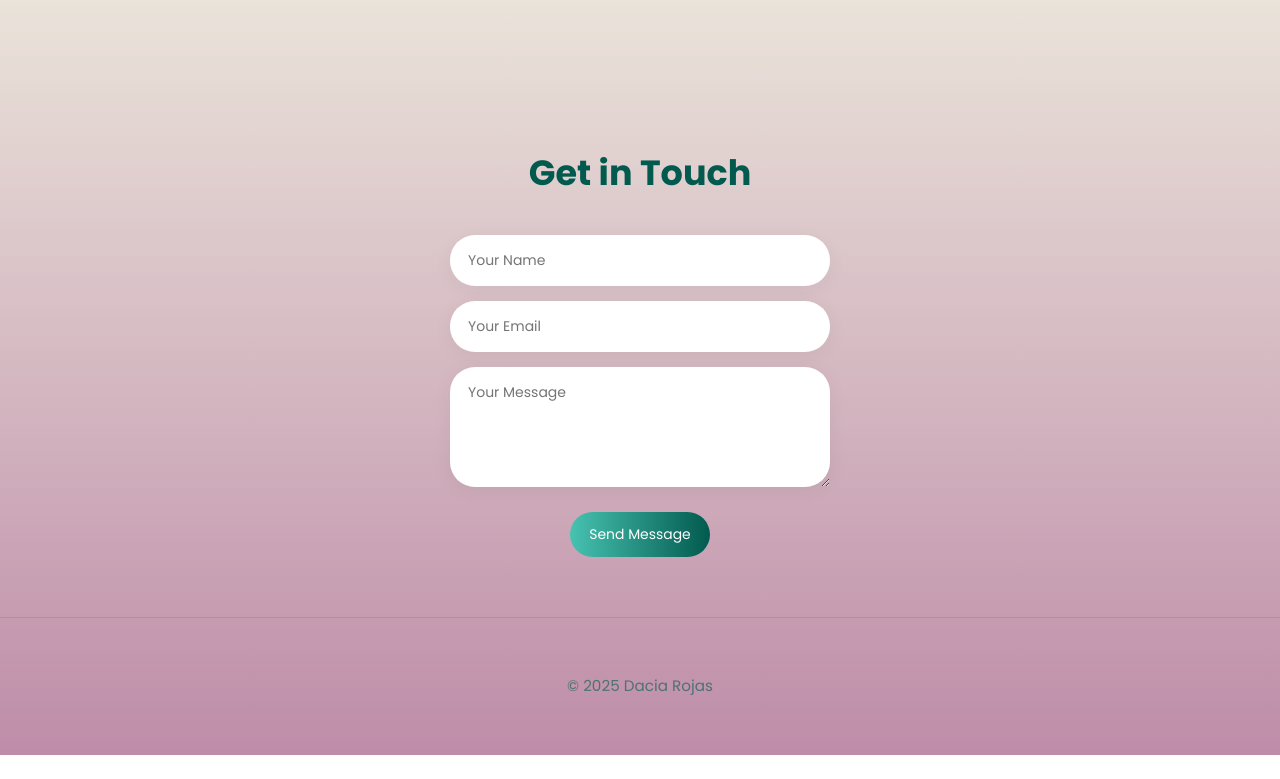
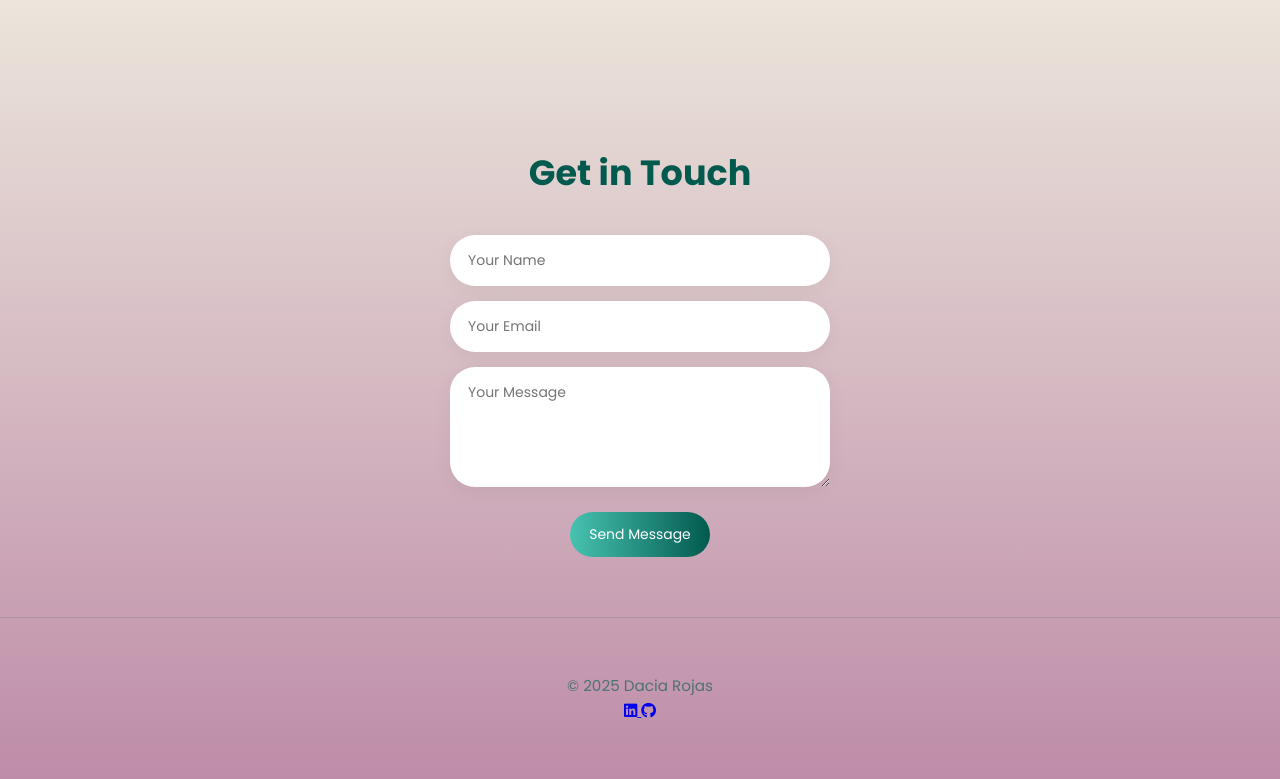
Before and after one commit to daciakinss/portfolio, a plain HTML site: page index.html in a window 1280 px wide. Shown: the part 1552-2331 px from the top of the page. Before the commit the page ends 2307 px from the top, so only its background shows below. Drawn offline with Linux system fonts and the light colour scheme.

Commit message:
Update index.html

```diff
--- a/index.html
+++ b/index.html
@@ -8,6 +8,7 @@
   <link rel="preconnect" href="https://fonts.googleapis.com">
   <link rel="preconnect" href="https://fonts.gstatic.com" crossorigin>
   <link href="https://fonts.googleapis.com/css2?family=Poppins:wght@100;200;300;400;500;600;700;800;900&display=swap" rel="stylesheet">
+  <link rel="stylesheet" href="https://cdnjs.cloudflare.com/ajax/libs/font-awesome/6.5.0/css/all.min.css">
 </head>
 <body>
 
@@ -96,11 +97,22 @@
   </section>
 
   <!-- FOOTER -->
-  <footer class="site-footer">
-    <div class="container">
-      <p>&copy; 2025 Dacia Rojas</p>
+<footer class="site-footer">
+  <div class="container">
+    <p>&copy; 2025 Dacia Rojas</p>
+
+    <div class="social-links">
+      <a href="https://www.linkedin.com/in/dacia-rojas/" target="_blank" aria-label="LinkedIn">
+        <i class="fab fa-linkedin"></i>
+      </a>
+
+      <a href="https://github.com/daciakinss" target="_blank" aria-label="GitHub">
+        <i class="fab fa-github"></i>
+      </a>
     </div>
-  </footer>
+  </div>
+</footer>
+
 
 </body>
 </html>
```
